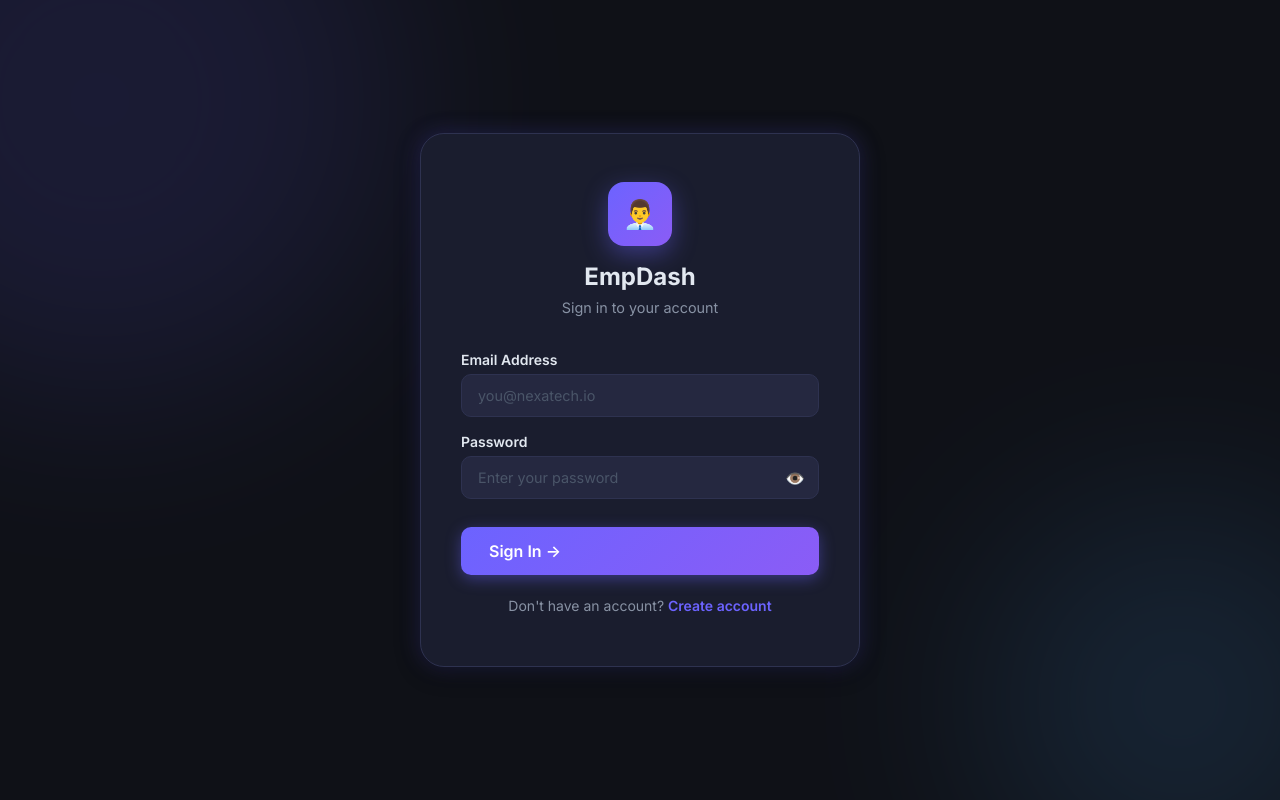
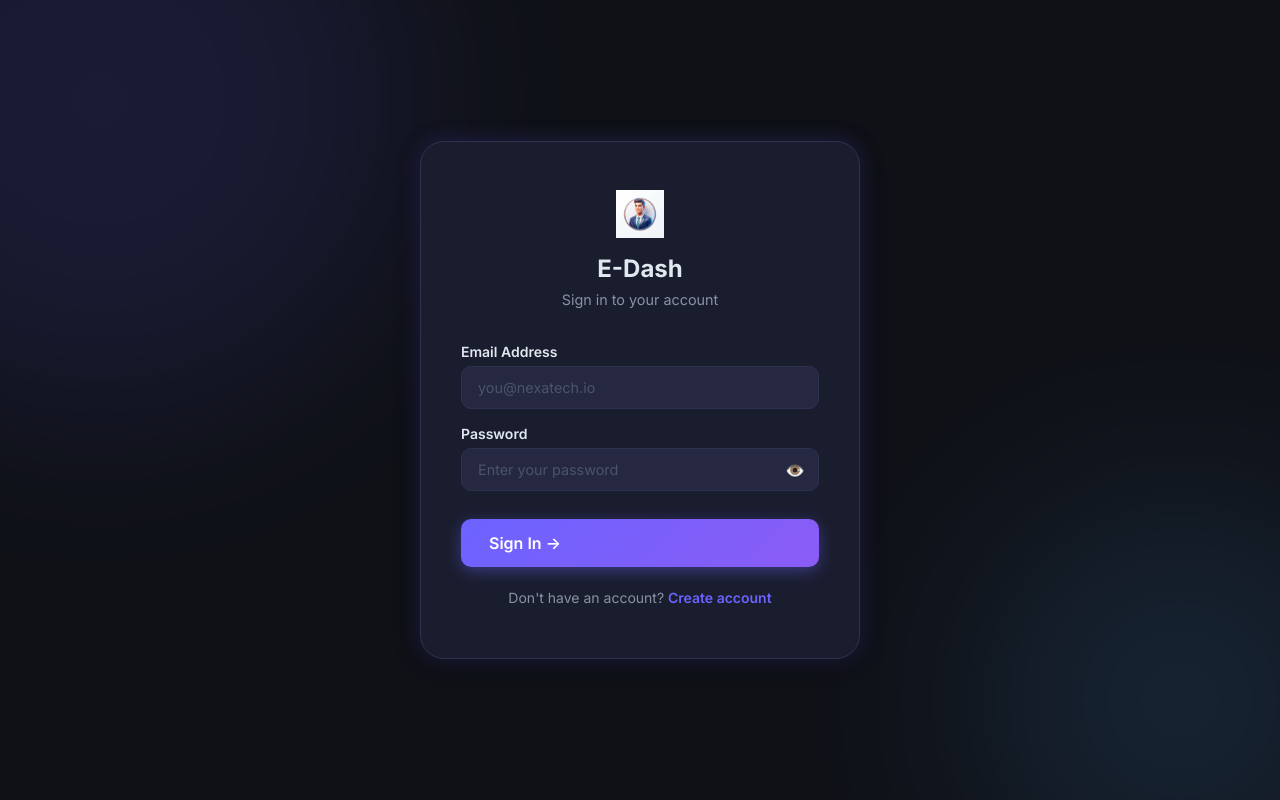
Before and after one commit to vignesh-s-001/Employee-Management-Dashboard, a React (Vite) app in the folder frontend/: page /login in a window 1280 px wide. Built offline with nearby package versions, Linux system fonts and the light colour scheme.

Commit message:
feat : profile update

```diff
--- a/frontend/index.html
+++ b/frontend/index.html
@@ -6,8 +6,8 @@
     <meta name="viewport" content="width=device-width, initial-scale=1.0" />
     <meta name="description" content="Employee Management Dashboard – Manage your team with authentication, CRUD, analytics and more." />
     <meta name="keywords" content="employee management, HR dashboard, React, MERN" />
-    <meta name="author" content="EmpDash" />
-    <title>EmpDash – Employee Management Dashboard</title>
+    <meta name="author" content="E-Dash" />
+    <title>E-Dash – Employee Management Dashboard</title>
   </head>
   <body>
     <div id="root"></div>
--- a/frontend/src/components/Sidebar.jsx
+++ b/frontend/src/components/Sidebar.jsx
@@ -1,5 +1,6 @@
 import { NavLink, useNavigate } from 'react-router-dom';
 import { useAuth } from '../context/AuthContext';
+import logoImg from '../assets/logo.png';
 
 const NAV_ITEMS = [
   { path: '/dashboard',  label: 'Dashboard',  icon: '📊' },
@@ -21,9 +22,9 @@ export default function Sidebar() {
       <aside className="sidebar">
       {/* Logo */}
       <div className="sidebar-logo">
-        <div className="sidebar-logo-icon">👨‍💼</div>
+        <img src={logoImg} alt="E-Dash Logo" style={{ width: 36, height: 36, objectFit: 'contain' }} />
         <div>
-          <div style={{ fontWeight: 800, fontSize: '0.95rem', color: 'var(--color-text)' }}>EmpDash</div>
+          <div style={{ fontWeight: 800, fontSize: '0.95rem', color: 'var(--color-text)' }}>E-Dash</div>
           <div style={{ fontSize: '0.7rem', color: 'var(--color-text-muted)' }}>Management Portal</div>
         </div>
       </div>
--- a/frontend/src/pages/Login.jsx
+++ b/frontend/src/pages/Login.jsx
@@ -1,6 +1,7 @@
 import { useState } from 'react';
 import { useNavigate, useLocation, Link } from 'react-router-dom';
 import { useAuth } from '../context/AuthContext';
+import logoImg from '../assets/logo.png';
 
 export default function Login() {
   const [form, setForm]   = useState({ email: '', password: '' });
@@ -49,8 +50,8 @@ export default function Login() {
       <div className="login-card">
         {/* Logo */}
         <div className="login-logo">
-          <div className="login-logo-icon">👨‍💼</div>
-          <h1 style={{ fontSize: '1.5rem', color: 'var(--color-text)' }}>EmpDash</h1>
+          <img src={logoImg} alt="E-Dash Logo" style={{ width: 48, height: 48, objectFit: 'contain', marginBottom: 12 }} />
+          <h1 style={{ fontSize: '1.5rem', color: 'var(--color-text)' }}>E-Dash</h1>
           <p style={{ marginTop: 4, fontSize: '0.9rem' }}>Sign in to your account</p>
         </div>
 
--- a/frontend/src/pages/Signup.jsx
+++ b/frontend/src/pages/Signup.jsx
@@ -1,6 +1,7 @@
 import { useState } from 'react';
 import { useNavigate, Link } from 'react-router-dom';
 import { useAuth } from '../context/AuthContext';
+import logoImg from '../assets/logo.png';
 
 const ROLES = ['employee', 'hr', 'admin'];
 
@@ -48,9 +49,9 @@ export default function Signup() {
       <div className="login-card" style={{ maxWidth: 480 }}>
         {/* Logo */}
         <div className="login-logo">
-          <div className="login-logo-icon">✨</div>
+          <img src={logoImg} alt="E-Dash Logo" style={{ width: 48, height: 48, objectFit: 'contain', marginBottom: 12 }} />
           <h1 style={{ fontSize: '1.5rem', color: 'var(--color-text)' }}>Create Account</h1>
-          <p style={{ marginTop: 4, fontSize: '0.9rem' }}>Join EmpDash – NexaTech's HR Portal</p>
+          <p style={{ marginTop: 4, fontSize: '0.9rem' }}>Join E-Dash – NexaTech's HR Portal</p>
         </div>
 
         {/* Global Error */}
```
Also changed, not shown: frontend/src/assets/logo.png (added).
